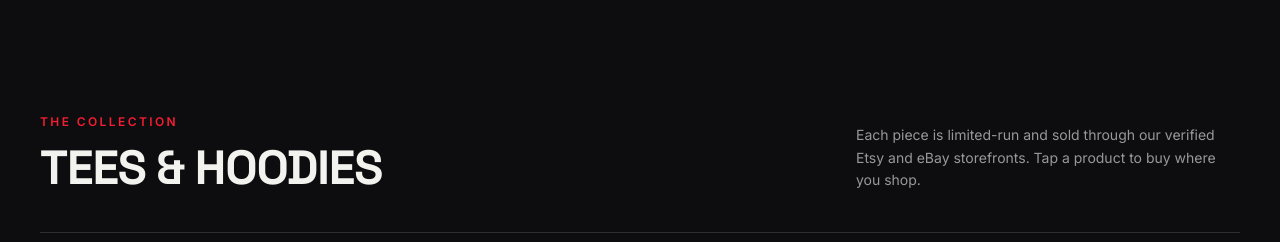
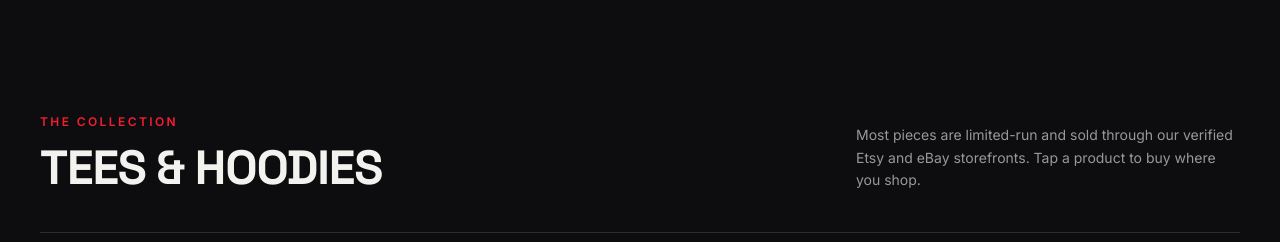
Before and after one commit to FlyOui/Flyoui.github.io, a Next.js app: page / in a window 1280 px wide. Shown: the part 820-1062 px from the top of the page. Built offline with nearby package versions, Linux system fonts and the light colour scheme.

Commit message:
force rebuild

```diff
--- a/components/product-grid.tsx
+++ b/components/product-grid.tsx
@@ -59,7 +59,7 @@ export function ProductGrid() {
           </h2>
         </div>
         <p className="max-w-sm text-sm leading-relaxed text-muted-foreground text-pretty">
-          Each piece is limited-run and sold through our verified Etsy and eBay storefronts. Tap a
+          Most pieces are limited-run and sold through our verified Etsy and eBay storefronts. Tap a
           product to buy where you shop.
         </p>
       </div>
```
